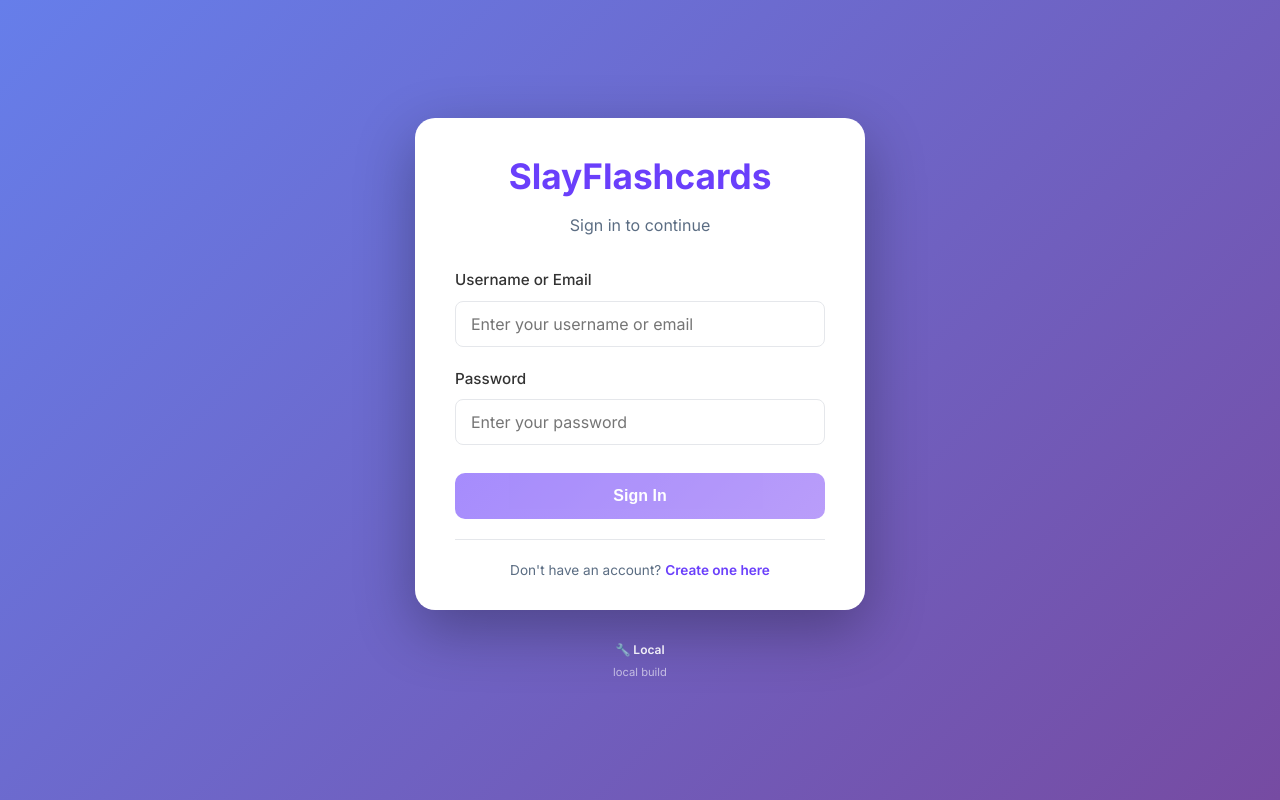
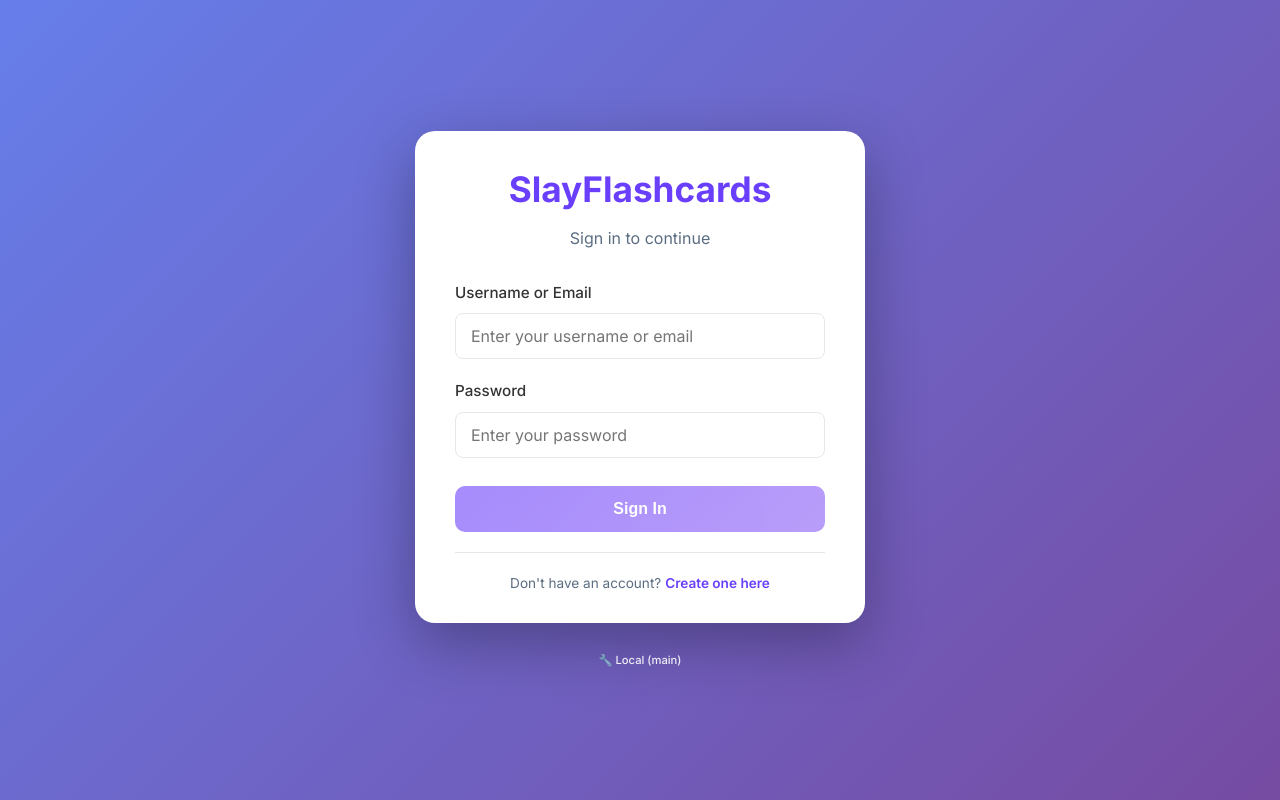
Before and after one commit to krizo/slay_flashcards, a React (Vite) app in the folder frontend/: page /login in a window 1280 px wide. Built offline with nearby package versions, Linux system fonts and the light colour scheme.

Commit message:
Improve version display format
Local builds: Show '🔧 Local (branch-name)'
CI builds: Show 'emoji environment : version : datetime'
- 🚀 for production
- 🧪 for staging

All info displayed in single line for cleaner look.

```diff
--- a/frontend/src/components/layout/Footer.tsx
+++ b/frontend/src/components/layout/Footer.tsx
@@ -1,15 +1,28 @@
 function Footer() {
     const buildVersion = import.meta.env.VITE_BUILD_VERSION || 'dev';
-    const buildDate = import.meta.env.VITE_BUILD_DATE || 'local build';
+    const buildDate = import.meta.env.VITE_BUILD_DATE || '';
     const isCI = import.meta.env.VITE_IS_CI === 'true';
+    const environment = import.meta.env.VITE_ENVIRONMENT || 'staging';
+    const branchName = import.meta.env.VITE_BRANCH_NAME || 'main';
+
+    const getEnvironmentEmoji = () => {
+        if (environment === 'production') return '🚀';
+        if (environment === 'staging') return '🧪';
+        return '🔧';
+    };
 
     return (
         <footer className="sidebar-footer">
             <div className="version-info">
-                <div className="version-label">
-                    {isCI ? `v${buildVersion}` : '🔧 Local'}
-                </div>
-                <div className="build-date">{buildDate}</div>
+                {isCI ? (
+                    <div className="version-label">
+                        {getEnvironmentEmoji()} {environment} : v{buildVersion} : {buildDate}
+                    </div>
+                ) : (
+                    <div className="version-label">
+                        🔧 Local ({branchName})
+                    </div>
+                )}
             </div>
         </footer>
     );
--- a/frontend/src/index.css
+++ b/frontend/src/index.css
@@ -138,22 +138,15 @@ body {
 }
 
 .version-info {
-    display: flex;
-    flex-direction: column;
-    gap: 4px;
-    font-size: 0.75rem;
+    font-size: 0.7rem;
     color: rgba(255, 255, 255, 0.6);
     text-align: center;
 }
 
 .version-label {
-    font-weight: 600;
+    font-weight: 500;
     color: rgba(255, 255, 255, 0.8);
-}
-
-.build-date {
-    font-size: 0.7rem;
-    color: rgba(255, 255, 255, 0.5);
+    line-height: 1.4;
 }
 
 /* Main Content */
@@ -1440,21 +1433,14 @@ body {
 .login-version-info {
     margin-top: var(--spacing-lg);
     text-align: center;
-    display: flex;
-    flex-direction: column;
-    gap: 4px;
-    font-size: 0.75rem;
+    font-size: 0.7rem;
     color: rgba(255, 255, 255, 0.7);
 }
 
 .login-version-info .version-label {
-    font-weight: 600;
+    font-weight: 500;
     color: rgba(255, 255, 255, 0.9);
-}
-
-.login-version-info .build-date {
-    font-size: 0.7rem;
-    color: rgba(255, 255, 255, 0.6);
+    line-height: 1.4;
 }
 
 .loading-container {
--- a/frontend/src/pages/LoginPage.tsx
+++ b/frontend/src/pages/LoginPage.tsx
@@ -11,8 +11,16 @@ function LoginPage() {
     const navigate = useNavigate();
 
     const buildVersion = import.meta.env.VITE_BUILD_VERSION || 'dev';
-    const buildDate = import.meta.env.VITE_BUILD_DATE || 'local build';
+    const buildDate = import.meta.env.VITE_BUILD_DATE || '';
     const isCI = import.meta.env.VITE_IS_CI === 'true';
+    const environment = import.meta.env.VITE_ENVIRONMENT || 'staging';
+    const branchName = import.meta.env.VITE_BRANCH_NAME || 'main';
+
+    const getEnvironmentEmoji = () => {
+        if (environment === 'production') return '🚀';
+        if (environment === 'staging') return '🧪';
+        return '🔧';
+    };
 
     const handleSubmit = async (e: React.FormEvent) => {
         e.preventDefault();
@@ -99,10 +107,15 @@ function LoginPage() {
                 </div>
 
                 <div className="login-version-info">
-                    <div className="version-label">
-                        {isCI ? `v${buildVersion}` : '🔧 Local'}
-                    </div>
-                    <div className="build-date">{buildDate}</div>
+                    {isCI ? (
+                        <div className="version-label">
+                            {getEnvironmentEmoji()} {environment} : v{buildVersion} : {buildDate}
+                        </div>
+                    ) : (
+                        <div className="version-label">
+                            🔧 Local ({branchName})
+                        </div>
+                    )}
                 </div>
             </div>
         </div>
```
